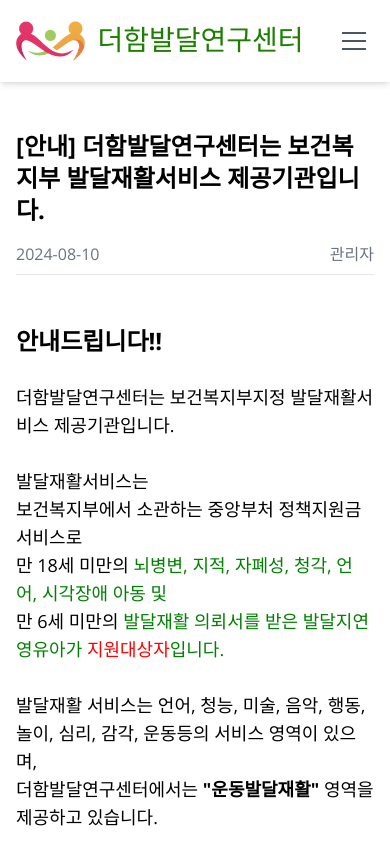
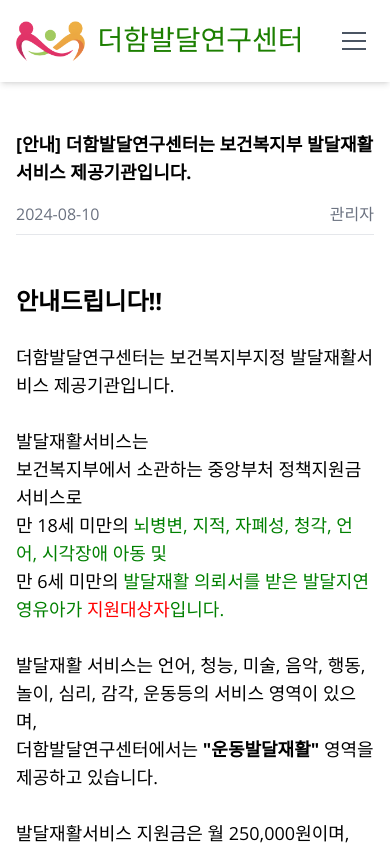
Before and after one commit to marybin99/withbobath, a Next.js app: page /notice/1 in a window 390 px wide. Shown: the top 845 px of the page. Built offline with nearby package versions, Linux system fonts and the light colour scheme; a web font is replaced by a local one.

Commit message:
fix.테이블 상세 스타일 수정

```diff
--- a/src/components/notice/TableDetail.tsx
+++ b/src/components/notice/TableDetail.tsx
@@ -8,7 +8,7 @@ const TableDetail: React.FC<{ notice?: NoticeData }> = ({ notice }) => {
         <p className="text-2xl font-bold">해당 공지사항을 찾을 수 없습니다.</p>
       ) : (
         <>
-          <h1 className="mb-4 text-2xl font-bold">{notice.title}</h1>
+          <h1 className="mb-4 text-lg font-bold md:text-2xl">{notice.title}</h1>
           <div className="flex justify-between">
             <div className="mb-2 text-gray-500">{notice.date}</div>
             <div className="mb-2 text-gray-500">{notice.author}</div>
```
Also changed, not shown: src/data/notice.ts (indentation only).
